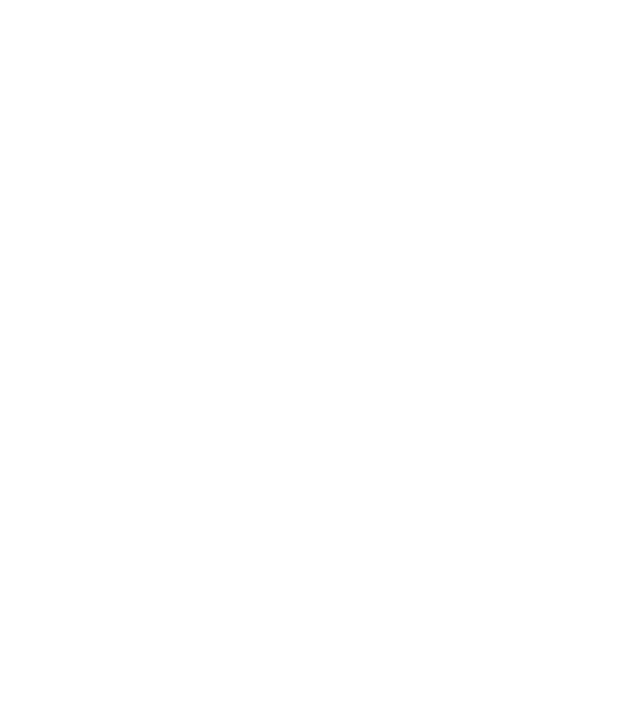
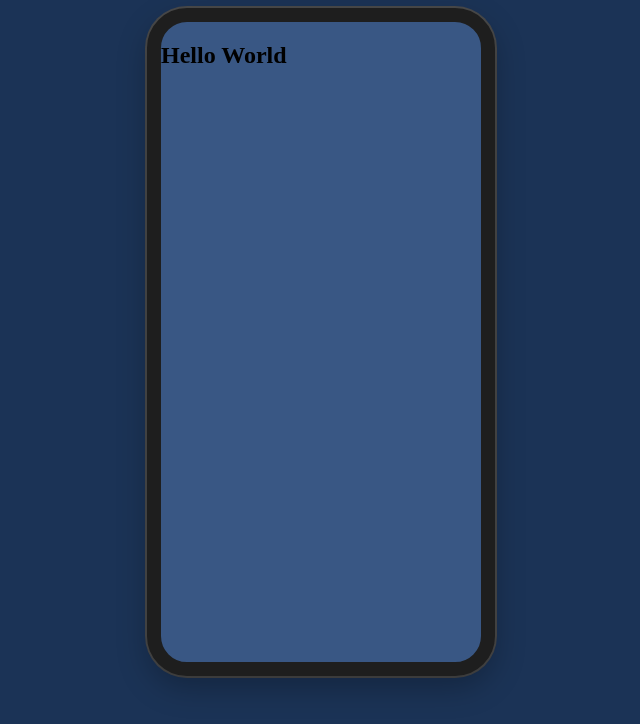
Before and after one commit to neiro-singalivo/WEBRPOG-Act4, a plain HTML site: page index.html in a window 1280 px wide. Shown: the whole page, without its empty margins (261-901 px from the left). Drawn offline with Linux system fonts and the light colour scheme.

Commit message:
Added a phone frame

```diff
--- a/Styling.css
+++ b/Styling.css
@@ -0,0 +1,24 @@
+.defaultbg {
+  background-color: #1b3356;
+}
+
+/* Phone frame Styling because I originally made my design in canva */
+.phone-frame {
+  margin-left: 400px;
+  width: 320px;
+  height: 640px;
+  border: 14px solid #1e1e1e;
+  border-radius: 40px;
+  box-shadow:
+    0 12px 30px rgba(0, 0, 0, 0.25),
+    0 0 0 2px #4a4a4a;
+  overflow: hidden;
+  position: relative;
+  background-color: #395784;
+}
+
+.phone-screen {
+  width: 100%;
+  height: 100%;
+  overflow-y: auto;
+}
--- a/index.html
+++ b/index.html
@@ -3,7 +3,15 @@
   <head>
     <meta charset="UTF-8" />
     <meta name="viewport" content="width=device-width, initial-scale=1.0" />
-    <title>Document</title>
+    <title>Login</title>
+    <link rel="stylesheet" href="Styling.css" />
   </head>
-  <body></body>
+
+  <body class="defaultbg">
+    <div class="phone-frame">
+      <div class="phone-screen">
+        <h2>Hello World</h2>
+      </div>
+    </div>
+  </body>
 </html>
```
